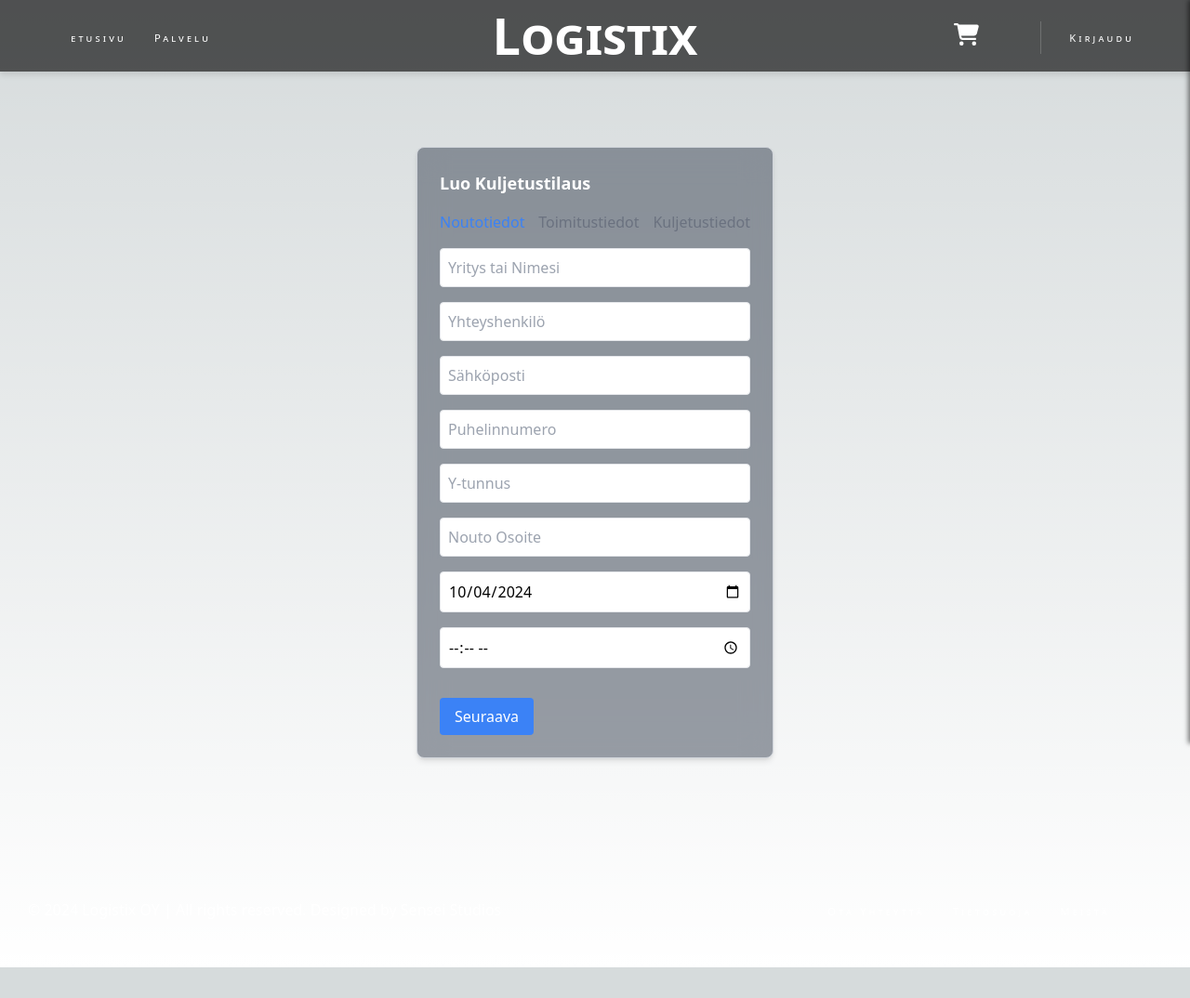
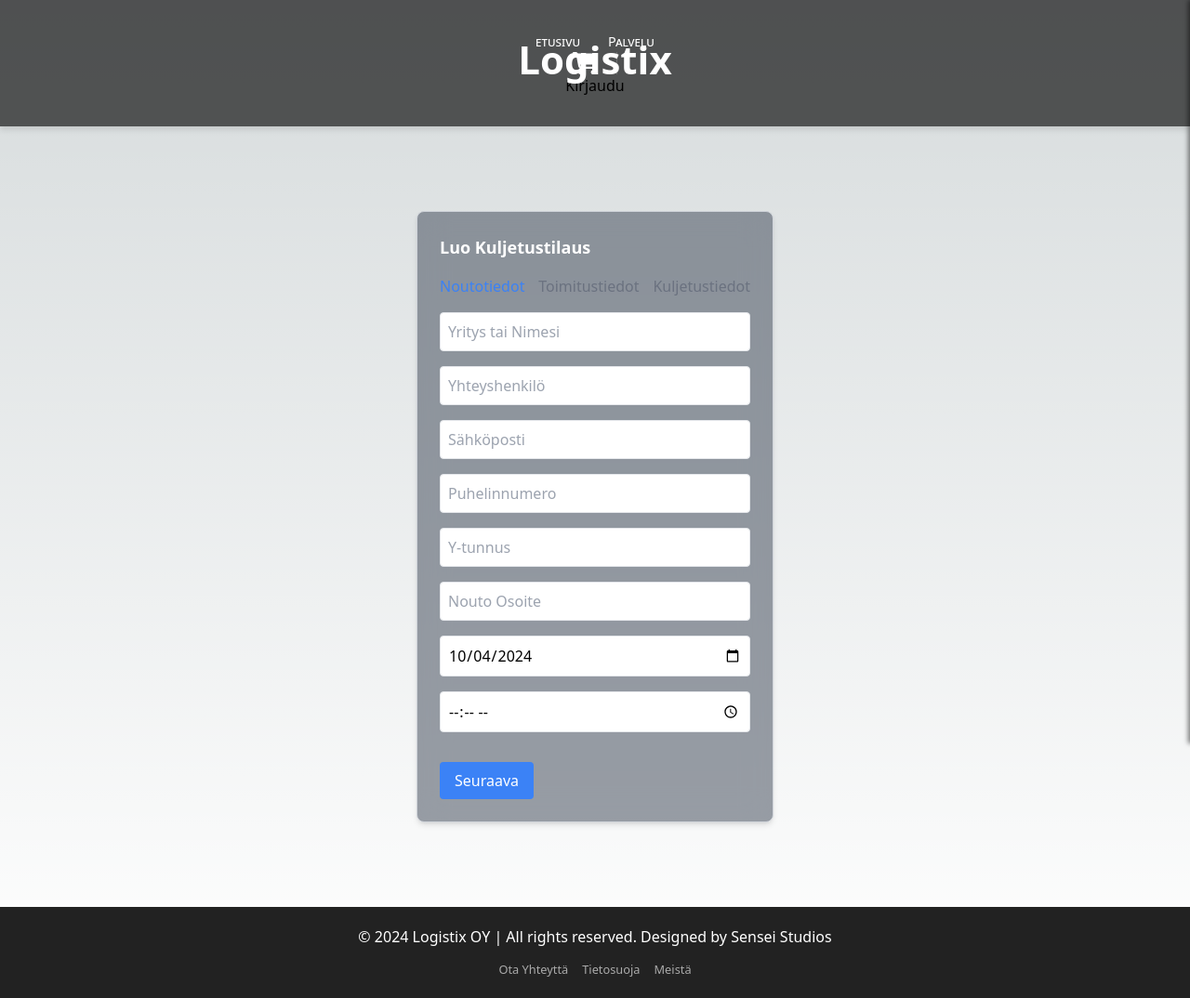
Before and after one commit to thahertech/logistics-platform, a Next.js app: page /createShipment in a window 1280 px wide. Shown: the whole page at 93% size. Before the commit the page ends 1041 px from the top, so only its background shows below. Built offline with nearby package versions, Linux system fonts and the light colour scheme.

Commit message:
updated sidebar filtering system

```diff
--- a/src/app/Styles/Layout.module.css
+++ b/src/app/Styles/Layout.module.css
@@ -1,12 +1,179 @@
+/* Layout.module.css */
 
 .header {
+  background-color: #000000a1;
+  padding: 2rem 4rem;
+  width: 100%;
+  box-shadow: 0 4px 6px rgba(0, 0, 0, 0.1);
+  display: flex;
+  flex-direction: column;
+  align-items: center;
+
+}
+
+.topRow {
   display: flex;
   justify-content: space-between;
   align-items: center;
-    background-color: #000000a1;
-    padding: 25px 20px;
-    box-shadow: 0 4px 6px rgba(0, 0, 0, 0.1);
+  width: 100%;
+  position: relative;
+  flex-direction: row-reverse;
 }
+
+.headerLogo {
+  font-size: 42px;
+  font-weight: 600;
+  color: #fff;
+  text-decoration: none;
+  position: absolute;
+  left: 50%;
+  transform: translateX(-50%);
+  white-space: nowrap;
+}
+
+/* Cart and Auth Button Container on Right Side */
+.rightControls {
+  display: flex;
+  align-items: center;
+}
+
+.cartContainer {
+  position: relative;
+  cursor: pointer;
+  padding-right: 20px;
+  display: flex;
+  align-items: center;
+  border-right: 1px solid #ffffff2f;
+}
+
+.cartIcon {
+  font-size: 24px;
+  color: white;
+}
+
+.cartCount {
+  position: absolute;
+  top: -8px;
+  right: 0;
+  background-color: rgb(0, 0, 0);
+  color: white;
+  border-radius: 50%;
+  padding: 2px 6px;
+  font-size: 12px;
+}
+
+/* Login/Logout Button Styling */
+.authButton {
+  margin-left: 20px;
+}
+
+.loginLink, .logoutButton {
+  font-size: 0.9rem;
+  color: #fff;
+  background: transparent;
+  border: none;
+  text-decoration: none;
+  padding: 8px 12px;
+  cursor: pointer;
+  transition: color 0.3s ease;
+}
+
+.logoutButton:hover, .loginLink:hover {
+  box-shadow: 0px 1px 2px 0.5px rgba(255, 255, 255, 0.71);
+  border-radius: 5px;
+}
+
+
+/* Bottom Row Menu Styling */
+.bottomRow {
+  display: flex;
+  justify-content: center;
+  width: 100%;
+  padding-top: 4rem;
+}
+
+.navMenu {
+  display: flex;
+  gap: 20px;
+}
+
+.navItem {
+  list-style: none;
+}
+
+.navLink {
+  font-size: 0.9rem;
+  color: #fff;
+  text-decoration: none;
+  padding: 10px 5px;
+  transition: color 0.3s ease;
+  font-variant: small-caps;
+
+}
+
+.navLink:hover {
+  color: #f0f0f0;
+}
+
+/* Main Content and Footer Styling */
+.mainContent {
+  padding: 20px;
+}
+
+.footer {
+  background-color: #222;
+  color: #fff;
+  padding: 20px;
+  text-align: center;
+}
+
+.footerText {
+  margin: 0;
+  padding-bottom: 10px;
+}
+
+.footerMenu {
+  display: flex;
+  justify-content: center;
+  gap: 15px;
+  list-style: none;
+  padding: 0;
+}
+
+.footerLink {
+  color: #aaa;
+  text-decoration: none;
+  font-size: 0.8rem;
+}
+
+.footerLink:hover {
+  color: #fff;
+}
+
+
+/* Hover Effect */
+.navLink:hover, .navLink1:hover {
+  color: #9b9b9b; /* Change color on hover */
+  border-color: rgba(255, 255, 255, 0.5); /* Light border on hover */
+  box-shadow: 0px 1px 2px 0.5px rgba(255, 255, 255, 0.71);
+}
+
+/* Responsive Adjustments */
+@media (max-width: 1200px) {
+  .header {
+    padding: 20px;
+  }
+  .navMenu {
+    flex-direction: column;
+    gap: 10px;
+  }
+  .headerTop {
+    flex-direction: column;
+    align-items: center;
+  }
+}
+
+
 
 .section {
   padding: 0;
@@ -55,160 +222,3 @@
     transform: translateX(-100%);
   }
 }
-
-
-  .headerLogo, .footerLogo {
-    font-size: 54px;
-    font-weight: 600;
-    font-variant: small-caps;
-    color: #fff;
-    text-decoration: none;
-    text-align: center;
-    justify-content: center;
-    position: absolute;
-    left: 50%;
-    transform: translateX(-50%);
-  }
-
-  .navMenu, .footerMenu {
-    display: flex;
-    flex-direction: row;
-    gap: 20px;
-    margin-left: 4vw;
-  }
-  .footerMenu {
-    margin-left: 0;
-    margin-right: 4vw;
-  }
-
-  .navItem, .footerItem{
-    list-style: none;
-  }
-
-.cartContainer {
-  position: relative;
-  display: inline-block;
-  margin-left: auto;
-  padding-right: 50px;
-}
-
-.cartContainer:hover {
-  cursor: pointer;
-  color: #9b9b9b;
-}
-
-.cartIcon {
-  font-size: 24px;
-  color: white;
-}
-
-.cartCount {
-  position: absolute;
-  top: -1rem;
-  right: 2.5rem;
-  background-color: rgb(0, 0, 0);
-  color: white;
-  border-radius: 50%;
-  padding: 2px 6px;
-  font-size: 12px;
-}
-
-  .navLink, .navLink1, .footerLink, .footerLink1 {
-    font-size: 0.7rem;
-    color: #fff;
-    text-decoration: none;
-    padding: 10px 5px;
-    transition: color 0.3s ease;
-    font-weight: 200;
-    letter-spacing: 0.2rem;
-    font-variant: small-caps;
-
-  }
-
-  .navLink1, .footerLink1 {
-    padding-left: 30px;
-    padding-right: 40px;
-    margin-left: 1rem;
-    border-left: 1px solid #ffffff2f;
-  }
-
-  .navLink:hover, .navLink1:hover, .footerLink:hover {
-    box-shadow: 0px 1px 2px 0.5px rgba(255, 255, 255, 0.71);
-    border-radius: 5px;
-  }
-
-  /*————— Main Content Styles —————*/
-  .mainContent {
-    padding: 10px;
-    max-width: 1400px;
-    margin: 0 auto;
-  }
-
-  .container {
-    display: flex;
-    flex-wrap: wrap;
-    justify-content: space-between;
-  }
-
-  /*————— Footer Styles —————*/
-  .footer {
-    display: flex;
-    color: #fff;
-    padding: 30px;
-    margin-bottom: 20px;
-    align-content: center;
-    margin-top: 40px;
-    position: relative;
-    bottom: 0;
-    width: 100%;
-    justify-content: space-between;
-  }
-
-  .footerText {
-    font-size: 16px;
-    justify-content: flex-start;
-  }
-
-  .logoImage {
-    height: 125px;
-    display: flex;
-    width: auto;
-  }
-
-
-  @media (max-width: 1200px) {
-    .header {
-      flex-direction: column;
-      align-items: center;
-      justify-content: space-between;
-      align-content: center;
-      align-self: center;
-    }
-    .navLink1, .footerLink1 {
-      padding: auto;
-      justify-content: center;
-      border-left: unset;
-    }
-
-    .navMenu {
-      flex-direction: column;
-      margin-left: 0;
-      gap: 10px;
-      align-items: center;
-      margin-top: 100px;
-    }
-
-
-    .mainContent {
-      padding: 10px;
-    }
-  }
-
-.backdrop-filter {
-  -webkit-backdrop-filter: blur(10px);
-  backdrop-filter: blur(10px);
-}
-
-.bg-opacity-50 {
-  background-color: rgba(107, 114, 128, 0.5);
-}
--- a/src/app/Styles/sideBar.module.css
+++ b/src/app/Styles/sideBar.module.css
@@ -20,6 +20,7 @@
     display: block;
     margin-bottom: 5px;
     font-weight: 500;
+    color: white;
   }
 
   .filterGroup input,
```
Also changed, not shown: src/app/components/sideBar.js (+145 -32 lines). Lines whose indentation alone changed are shown as unchanged.
